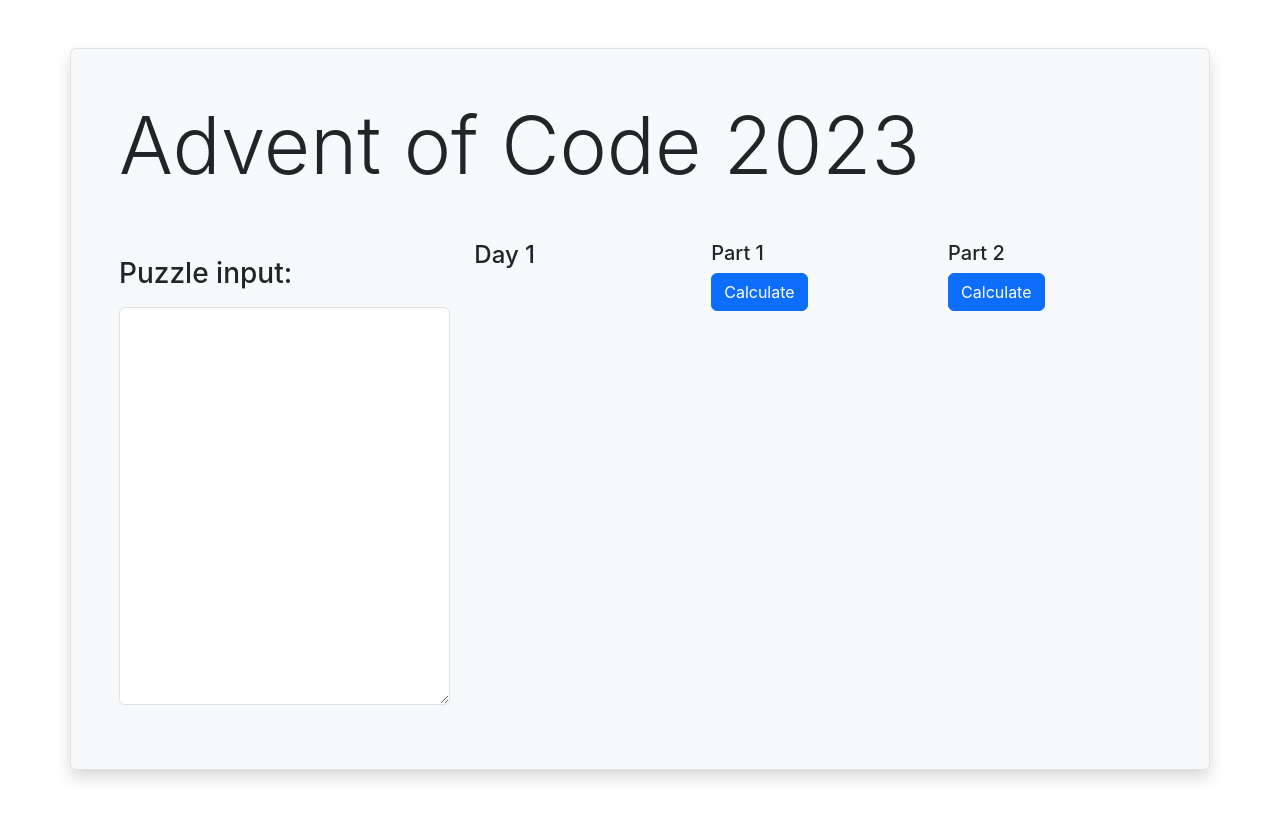
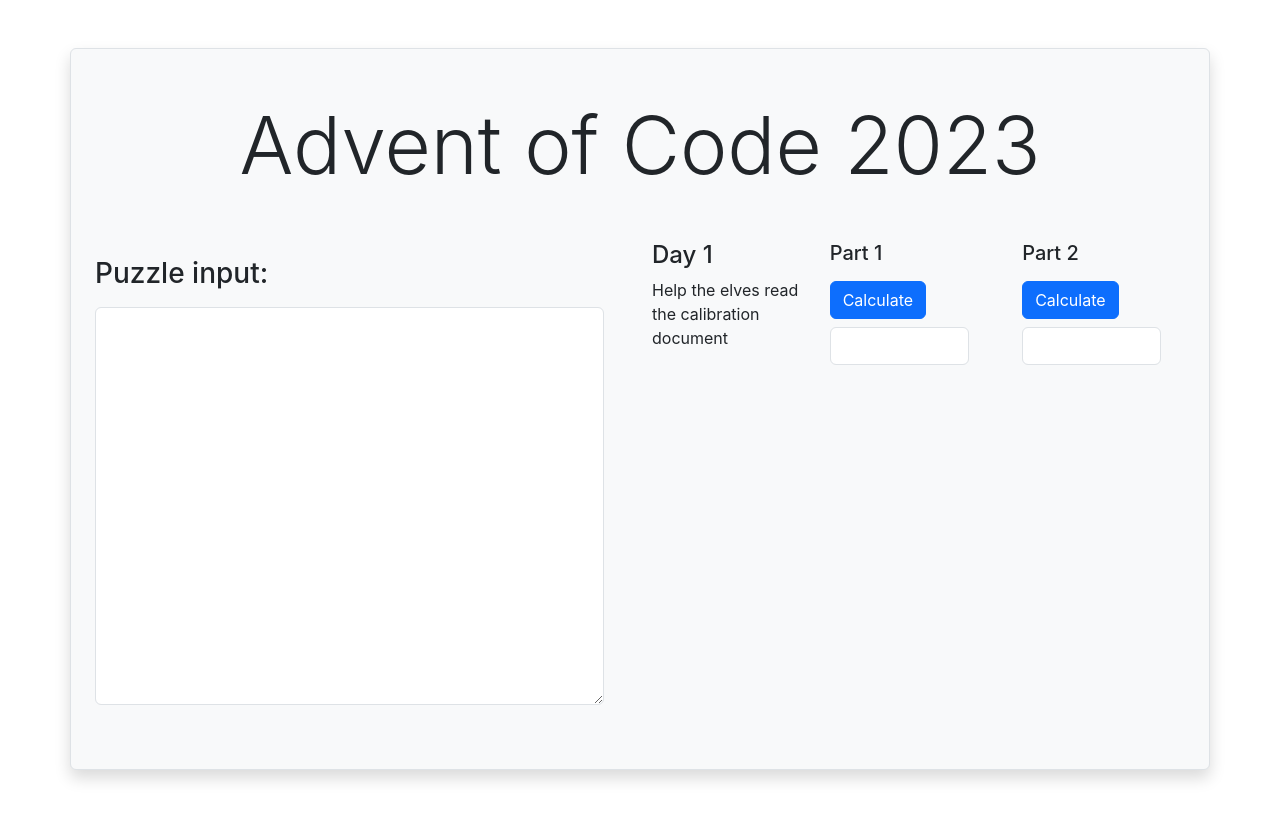
Before and after one commit to ImJimmi/aoc23, a React (Create React App) app: page / in a window 1280 px wide. Built offline with nearby package versions, Linux system fonts and the light colour scheme.

Commit message:
Update design

```diff
--- a/src/App.js
+++ b/src/App.js
@@ -19,14 +19,16 @@
 
 function App() {
     return (
-        <div className="App p-5">
-            <div className="container bg-light p-5 rounded shadow border">
-                <h1 className="display-1 mb-5">Advent of Code 2023</h1>
+        <div className="App py-5 px-2">
+            <div className="container bg-light py-5 px-4 rounded shadow border">
+                <h1 className="display-1 mb-5 text-center">
+                    Advent of Code 2023
+                </h1>
 
                 <div class="row">
-                    <InputForm className="col-4"></InputForm>
+                    <InputForm className="col-lg"></InputForm>
 
-                    <div className="col">
+                    <div className="mx-4 col-lg">
                         <Day1></Day1>
                     </div>
                 </div>
--- /dev/null
+++ b/src/components/Day.js
@@ -0,0 +1,56 @@
+import { useState } from "react";
+
+function Part(props) {
+    var [result, setResult] = useState();
+
+    return (
+        <div className={`${props.className} mb-3`}>
+            <h5 className="mb-3">{`Part ${props.part}`}</h5>
+
+            <button
+                className="btn btn-primary mb-2"
+                onClick={(event) => {
+                    event.preventDefault();
+                    setResult(props.calculateResult());
+                }}
+            >
+                Calculate
+            </button>
+            <div className="my-auto mx-0 px-0">
+                <textarea
+                    className="text-center font-monospace form-control d-inline-block"
+                    rows="1"
+                    style={{ resize: "none" }}
+                    value={result}
+                ></textarea>
+            </div>
+        </div>
+    );
+}
+
+function Day(props) {
+    return (
+        <div className="row mb-3">
+            <div className="col-xl-4">
+                <h4>{`Day ${props.day}`}</h4>
+                <p>{props.description}</p>
+            </div>
+
+            <div className="row col-xl">
+                <Part
+                    className="col-lg"
+                    part="1"
+                    calculateResult={props.calculatePart1}
+                ></Part>
+                <div className="col-1"></div>
+                <Part
+                    className="col-lg"
+                    part="2"
+                    calculateResult={props.calculatePart2}
+                ></Part>
+            </div>
+        </div>
+    );
+}
+
+export default Day;
--- a/src/day01/Day1.js
+++ b/src/day01/Day1.js
@@ -1,4 +1,4 @@
-import { useState } from "react";
+import Day from "../components/Day.js";
 
 function calculateCalibrationSum(digitsOptions) {
     function extractDigits(line) {
@@ -30,41 +30,13 @@
         .reduce((total, current) => (total += current));
 }
 
-function Part(props) {
+function Day1() {
     return (
-        <div className={props.className}>
-            <h5>{props.name}</h5>
-
-            <div class="d-flex justify-content-start">
-                <button
-                    className="btn btn-primary"
-                    onClick={(event) => {
-                        event.preventDefault();
-                        props.setter(
-                            calculateCalibrationSum(props.digitsOptions)
-                        );
-                    }}
-                >
-                    Calculate
-                </button>
-                <p className="my-auto mx-3">{props.result}</p>
-            </div>
-        </div>
-    );
-}
-
-function Day1() {
-    var [part1Result, setPart1Result] = useState();
-    var [part2Result, setPart2Result] = useState();
-
-    function Part1(props) {
-        return (
-            <Part
-                className={props.className}
-                name="Part 1"
-                setter={setPart1Result}
-                result={part1Result}
-                digitsOptions={[
+        <Day
+            day={1}
+            description="Help the elves read the calibration document"
+            calculatePart1={() => {
+                return calculateCalibrationSum([
                     [0],
                     [1],
                     [2],
@@ -75,19 +47,10 @@
                     [7],
                     [8],
                     [9],
-                ]}
-            ></Part>
-        );
-    }
-
-    function Part2(props) {
-        return (
-            <Part
-                className={props.className}
-                name="Part 2"
-                setter={setPart2Result}
-                result={part2Result}
-                digitsOptions={[
+                ]);
+            }}
+            calculatePart2={() => {
+                return calculateCalibrationSum([
                     [0, "zero"],
                     [1, "one"],
                     [2, "two"],
@@ -98,19 +61,9 @@
                     [7, "seven"],
                     [8, "eight"],
                     [9, "nine"],
-                ]}
-            ></Part>
-        );
-    }
-
-    return (
-        <div id="day1">
-            <div className="row">
-                <h4 className="col">Day 1</h4>
-                <Part1 className="col"></Part1>
-                <Part2 className="col"></Part2>
-            </div>
-        </div>
+                ]);
+            }}
+        ></Day>
     );
 }
 
--- a/src/index.js
+++ b/src/index.js
@@ -5,7 +5,7 @@
 
 const root = ReactDOM.createRoot(document.getElementById("root"));
 root.render(
-    <React.StrictMode className="h-100">
+    <React.StrictMode>
         <App />
     </React.StrictMode>
 );
```
